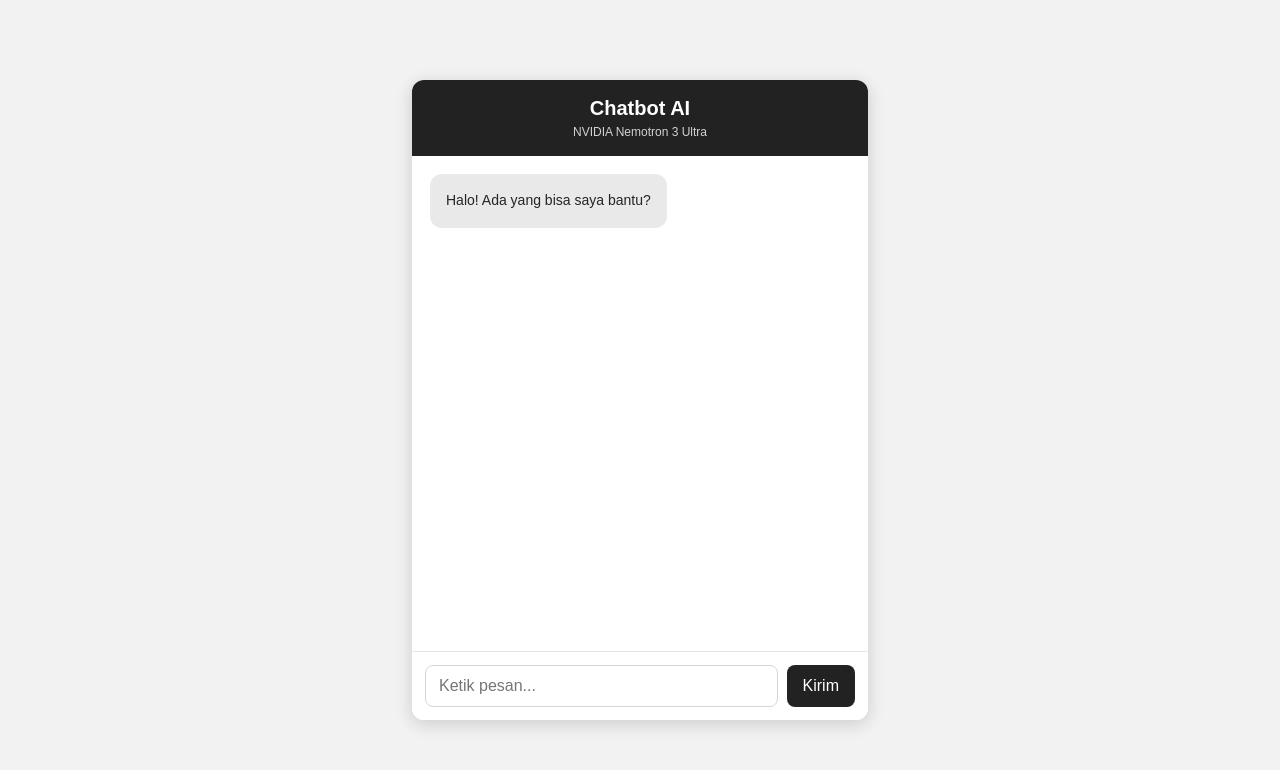
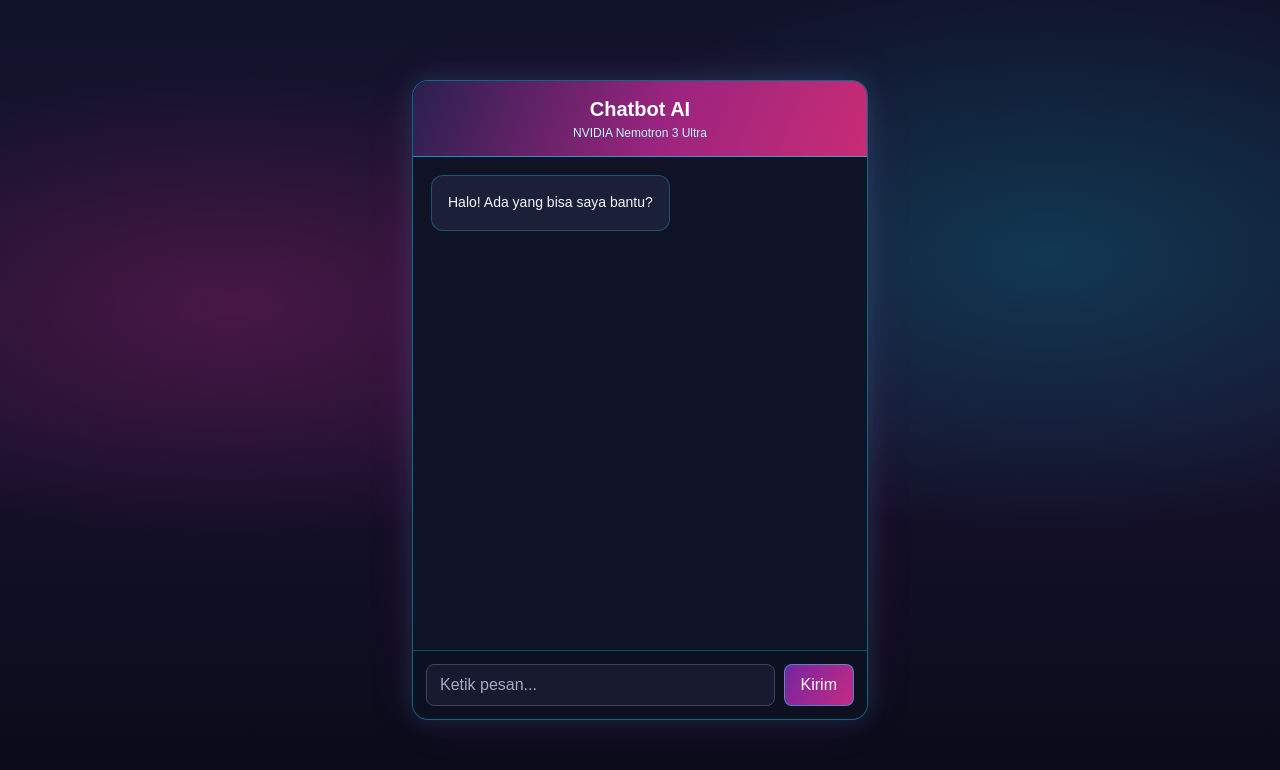
Before and after one commit to arkanarhab447/161_ChatBott, a website: page public/index.html in a window 1280 px wide. Drawn offline with Linux system fonts and the light colour scheme.

Commit message:
Apply neon cyberpunk chat theme

```diff
--- a/public/style.css
+++ b/public/style.css
@@ -1,7 +1,7 @@
 :root {
   font-family: Arial, Helvetica, sans-serif;
-  color: #242424;
-  background: #f2f2f2;
+  color: #eafaff;
+  background: #080b18;
   font-synthesis: none;
   text-rendering: optimizeLegibility;
 }
@@ -15,7 +15,10 @@ body {
   margin: 0;
   padding: 32px 16px;
   place-items: center;
-  background: #f2f2f2;
+  background:
+    radial-gradient(ellipse at 18% 38%, rgb(255 42 160 / 22%), transparent 34%),
+    radial-gradient(ellipse at 82% 32%, rgb(0 229 255 / 18%), transparent 36%),
+    linear-gradient(180deg, #11132b 0%, #17112d 52%, #080b18 100%);
 }
 
 .chat-card {
@@ -25,21 +28,23 @@ body {
   min-height: 420px;
   flex-direction: column;
   overflow: hidden;
-  border-radius: 12px;
-  background: #fff;
-  box-shadow: 0 4px 18px rgb(0 0 0 / 16%);
+  border: 1px solid rgb(0 229 255 / 42%);
+  border-radius: 16px;
+  background: #101326;
+  box-shadow: 0 0 24px rgb(0 229 255 / 14%), 0 0 48px rgb(255 42 160 / 12%);
 }
 
 .chat-header {
   flex: 0 0 auto;
   padding: 17px 20px;
-  background: #222;
+  background: linear-gradient(110deg, #29204f, #9b247f 55%, #c92c75);
   color: #fff;
   text-align: center;
+  box-shadow: inset 0 -1px 0 rgb(0 229 255 / 55%);
 }
 
 .chat-header h1 { margin: 0; font-size: 20px; font-weight: 700; }
-.chat-header p { margin: 5px 0 0; color: #d3d3d3; font-size: 12px; }
+.chat-header p { margin: 5px 0 0; color: #bafaff; font-size: 12px; }
 
 .chat-messages {
   display: flex;
@@ -60,32 +65,35 @@ body {
   white-space: pre-wrap;
 }
 
-.message-assistant { align-self: flex-start; background: #e9e9e9; }
-.message-user { align-self: flex-end; background: #222; color: #fff; }
-.message-error { align-self: flex-start; background: #fff0f0; color: #a32121; }
+.message-assistant { align-self: flex-start; border: 1px solid rgb(0 229 255 / 28%); background: #1b2038; color: #eafaff; }
+.message-user { align-self: flex-end; background: linear-gradient(120deg, #7525a0, #c52a83); color: #fff; box-shadow: 0 0 14px rgb(255 42 160 / 20%); }
+.message-error { align-self: flex-start; border: 1px solid #ff6b91; background: #35172c; color: #ffb5c8; }
 
 .chat-form {
   display: flex;
   flex: 0 0 auto;
   gap: 9px;
   padding: 13px;
-  border-top: 1px solid #e5e5e5;
-  background: #fff;
+  border-top: 1px solid rgb(0 229 255 / 30%);
+  background: #0c1021;
 }
 
 .chat-form input {
   min-width: 0;
   flex: 1;
   padding: 11px 13px;
-  border: 1px solid #d5d5d5;
+  border: 1px solid #45405f;
   border-radius: 8px;
   outline: none;
+  background: #171a2e;
+  color: #eafaff;
   font: inherit;
 }
 
-.chat-form input:focus { border-color: #777; box-shadow: 0 0 0 2px rgb(34 34 34 / 10%); }
-.chat-form button { padding: 0 16px; border: 0; border-radius: 8px; background: #222; color: #fff; cursor: pointer; font: inherit; }
-.chat-form button:hover:not(:disabled) { background: #3a3a3a; }
+.chat-form input::placeholder { color: #aaa7c3; }
+.chat-form input:focus { border-color: #00e5ff; box-shadow: 0 0 0 3px rgb(0 229 255 / 14%); }
+.chat-form button { padding: 0 16px; border: 1px solid rgb(0 229 255 / 50%); border-radius: 8px; background: linear-gradient(120deg, #7625a0, #c52a83); color: #fff; cursor: pointer; font: inherit; }
+.chat-form button:hover:not(:disabled) { background: linear-gradient(120deg, #922bc0, #e42b91); box-shadow: 0 0 14px rgb(255 42 160 / 30%); }
 .chat-form button:disabled { cursor: wait; opacity: 0.65; }
 
 .sr-only {
```
